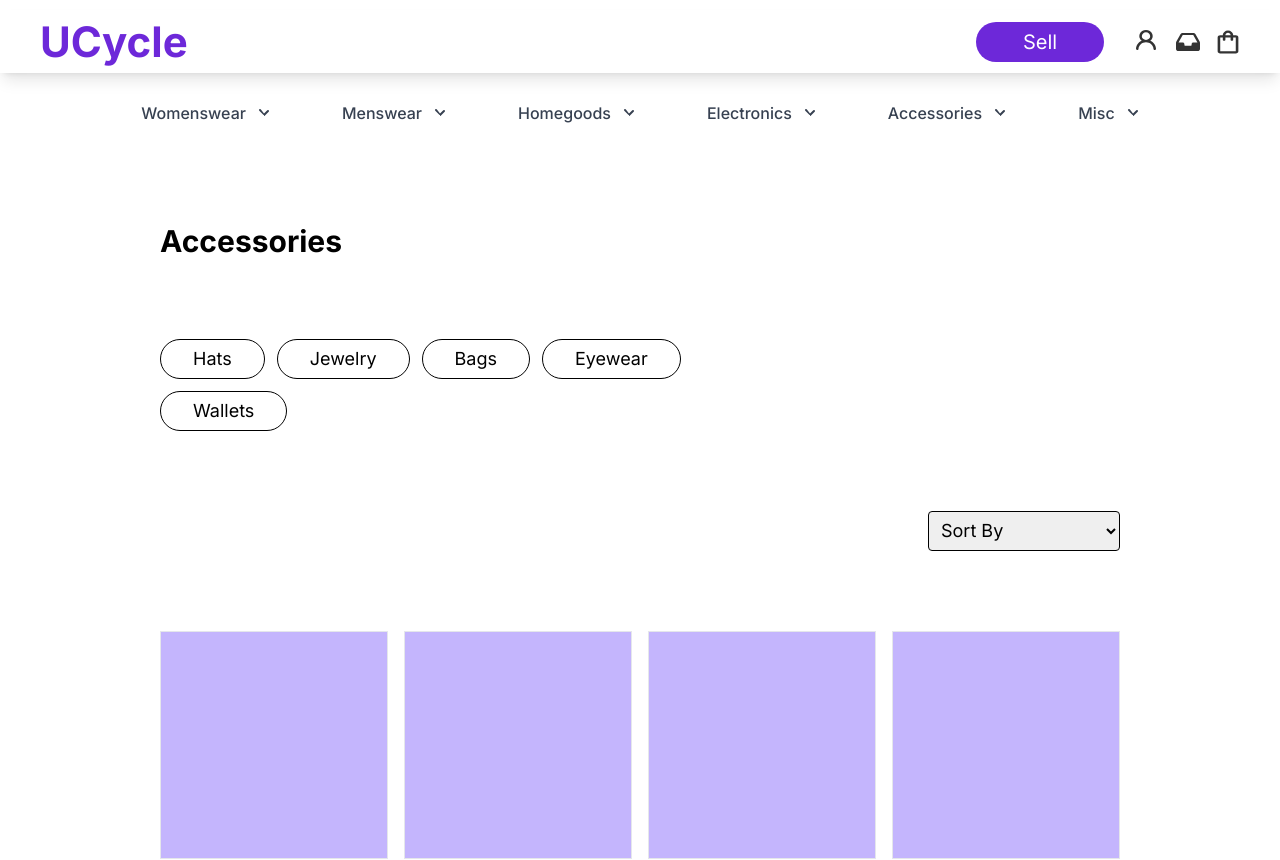
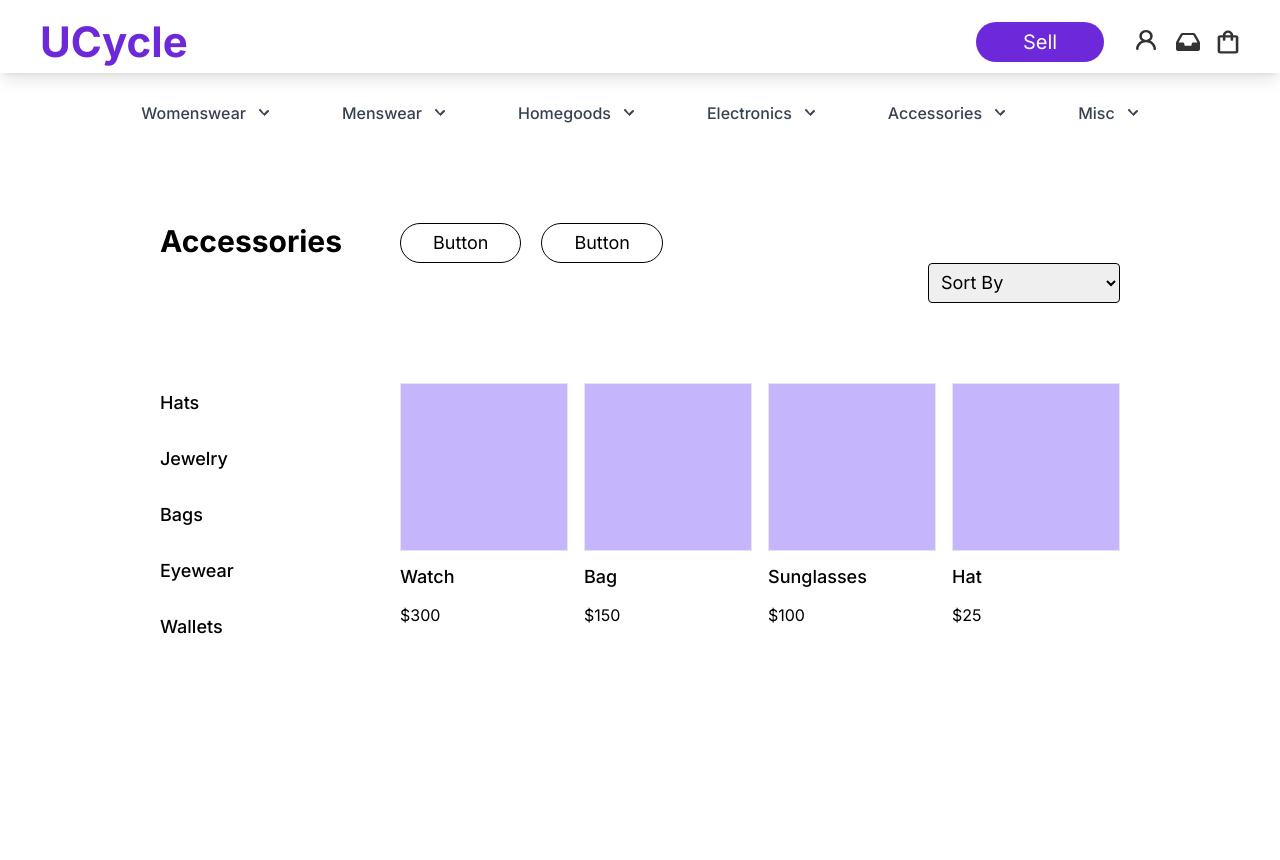
Before and after one commit to mbacarro/ucycle, a React (Create React App) app: page /category/accessories in a window 1280 px wide. Shown: the top 860 px of the page. After the commit the page ends 800 px from the top, so only its background shows below. Built offline with nearby package versions, Linux system fonts and the light colour scheme.

Commit message:
updated cateogry page

```diff
--- a/src/Pages/Category/Category.js
+++ b/src/Pages/Category/Category.js
@@ -34,11 +34,14 @@ const Category = () => {
         <>
             <NavBar />
             <div className='flex flex-col gap-20 mx-40 my-20'>
+                <div className='flex'>
+                    <div className='w-1/4'>
                         <h1 className='text-3xl font-bold text-black'>{category.charAt(0).toUpperCase() + category.slice(1)}</h1>
-                <div className='flex flex-wrap w-2/3 gap-3'>
-                    {categoryFilters.map((filter) => (
-                        <button className="h-10 px-8 text-lg text-center text-black border border-black rounded-full w-fit hover:bg-violet-200" key={filter}>{filter}</button>
-                    ))}
+                    </div>
+                    <div className='flex flex-col w-3/4'>
+                        <div className='flex gap-5'>
+                            <button className="h-10 px-8 text-lg text-center text-black border border-black rounded-full w-fit hover:bg-gray-100 hover:text-gray-900">Button</button>
+                            <button className="h-10 px-8 text-lg text-center text-black border border-black rounded-full w-fit hover:bg-gray-100 hover:text-gray-900">Button</button>
                         </div>
                         <div className='ml-auto'>
                             <select
@@ -53,8 +56,17 @@ const Category = () => {
                                 <option value="nameDesc">Name: Z to A</option>
                             </select>
                         </div>
-                <div>
-                    <div className="grid grid-cols-4 gap-4">
+                    </div>
+
+                </div>
+
+                <div className='flex'>
+                    <div className='flex flex-col w-1/4'>
+                        {categoryFilters.map((filter) => (
+                            <button className="w-full h-10 mb-4 text-lg font-medium text-left text-black hover:bg-gray-100 hover:text-gray-900" key={filter}>{filter}</button>
+                        ))}
+                    </div>
+                    <div className="grid w-3/4 grid-cols-4 gap-4">
                         {categoryItems.map(item => (
                             <ItemCard key={item.id} id={item.itemID} name={item.name} price={item.price} />
                         ))}
```
Lines whose indentation alone changed are shown as unchanged.
